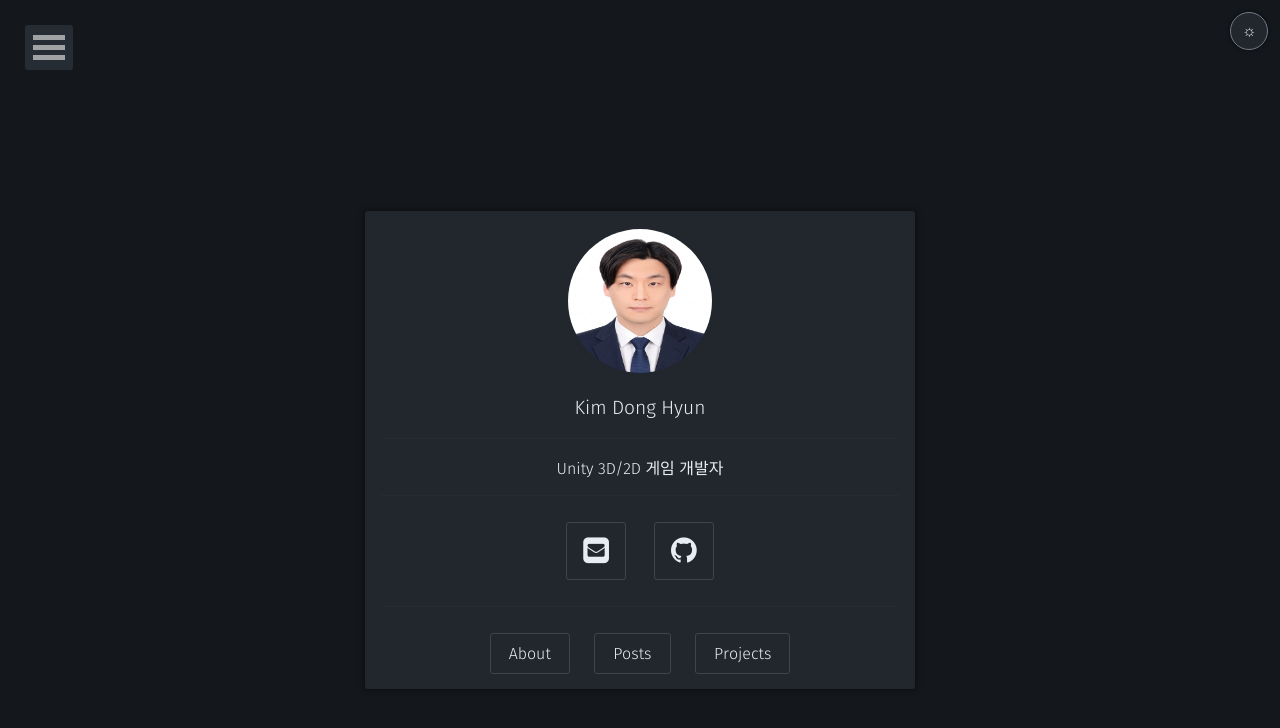
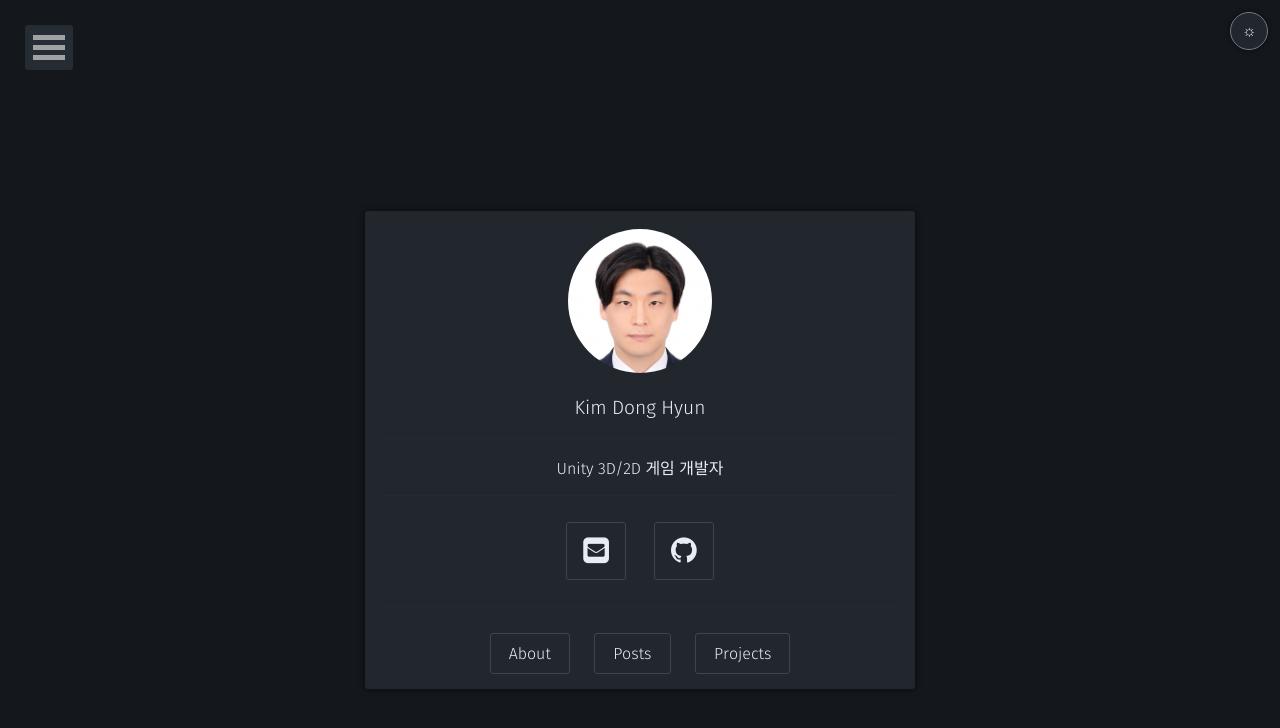
Before and after one commit to mmmdong/mmmdong.github.io, a Jekyll site: the page built from index.html, in a window 1280 px wide. Shown: the top 728 px of the page. Built offline with Jekyll 4.4.1, drawn with Linux system fonts in a browser that asks for light colours; some web fonts are replaced.

Commit message:
프로필 사진 세로 찌그러짐 수정
원인은 두 겹이었다.

1. 사진이 896x1108 세로 인물 사진인데 .img-circle 이 150x150 정사각 박스다.
2. 그 규칙에 object-fit 이 없어 기본값 fill 이 적용됐다 — 비율을 무시하고
   박스에 맞춰 늘린다. 가로가 23.7% 압축되니 세로로 길쭉해 보인다.

사진만 자르면 다음에 다른 사진을 넣을 때 같은 일이 난다. 그래서 둘 다 고친다.

- 사진: 얼굴을 중심으로 정사각(300x300)으로 잘랐다. 185KB -> 82KB.
- CSS: .img-circle 에 object-fit: cover 를 넣었다. 앞으로 어떤 비율의 사진이
  들어와도 눌리지 않고 잘린다. object-position 은 인물 사진 기준으로 top.

Co-Authored-By: Claude Opus 5 <noreply@anthropic.com>
Claude-Session: https://claude.ai/code/session_01EzidRgiHxhSwNeafHa9Yrx

```diff
--- a/_sass/_theme.scss
+++ b/_sass/_theme.scss
@@ -124,6 +124,15 @@ html[data-theme="dark"] {
 
   .count { background-color: var(--code-bg); }
   &:hover { background-color: var(--code-bg); }
+}
+
+// 프로필 사진. 테마 원본이 width/height 를 150px 로 못박아 놓고 object-fit 이
+// 없어서, 정사각이 아닌 사진이 들어오면 기본값(fill)으로 눌려 들어간다.
+// 실제로 896x1108 인물 사진이 가로로 23.7% 압축돼 세로로 찌그러져 있었다.
+// 사진을 정사각으로 잘라도 다음에 다른 사진을 넣으면 같은 일이 나므로 여기서 막는다.
+.img-circle {
+  object-fit: cover;
+  object-position: center top;
 }
 
 // 맨위로 버튼. jquery.goup 이 containerColor 를 인라인 style 로 박기 때문에
```
Also changed, not shown: assets/img/profile.png.
